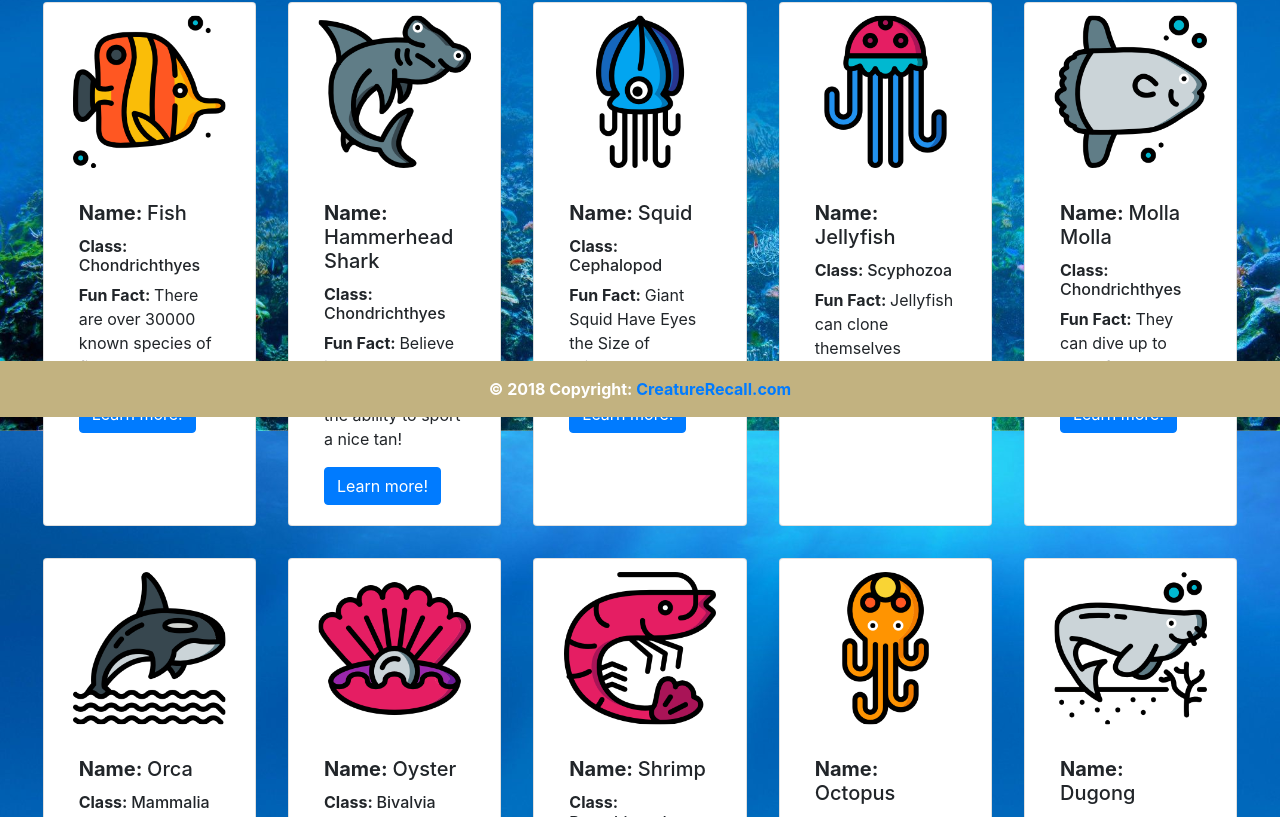
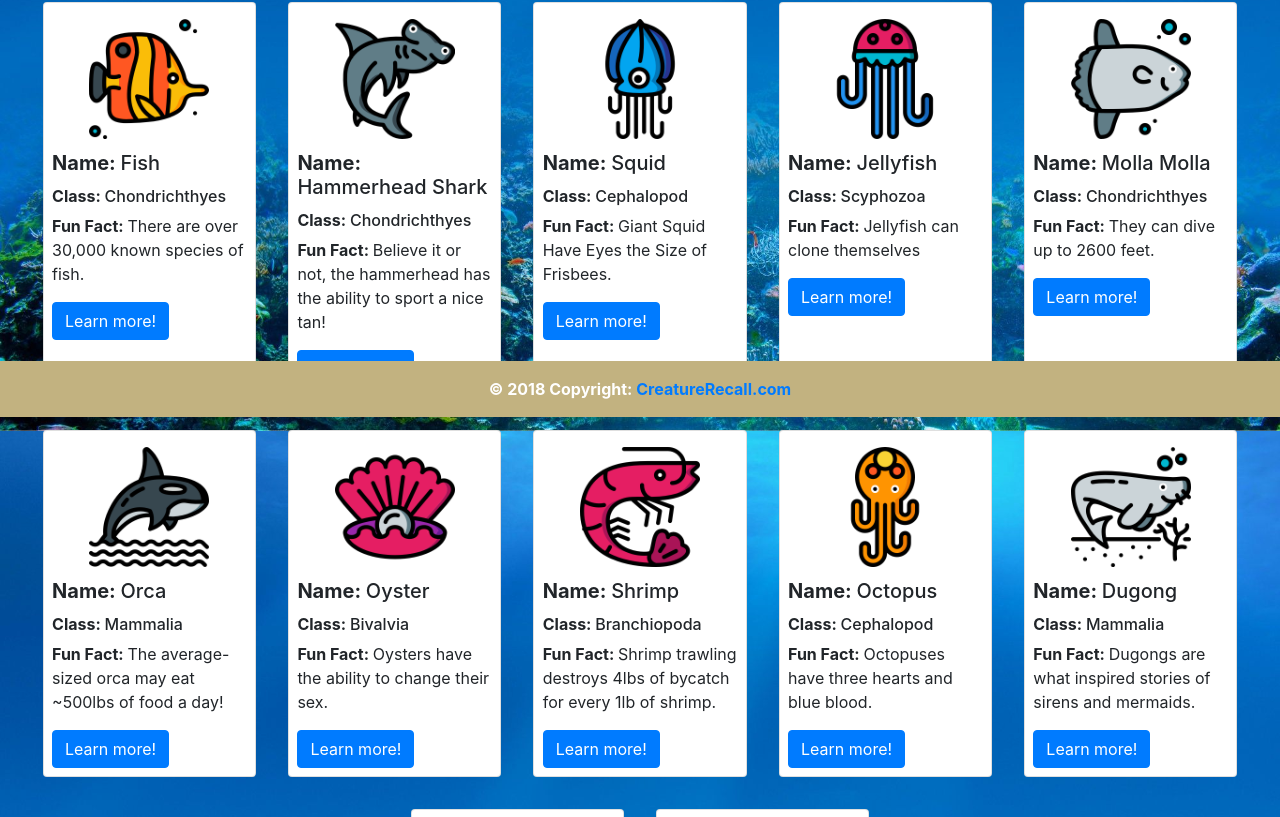
Before and after one commit to circuitsyn/CreatureRecall, a React (Create React App) app: page / in a window 1280 px wide. Shown: the part 383-1200 px from the top of the page. Built offline with nearby package versions, Linux system fonts and the light colour scheme.

Commit message:
rebuilt the card component as a class component

```diff
--- a/src/components/Card/card.js
+++ b/src/components/Card/card.js
@@ -1,13 +1,17 @@
-import React from "react";
+import React, { Component } from 'react';
 import "./style.css";
 
 
 
-function Card(props) {
-    console.log(props);
+class Card extends Component {
+    state = {
+        clicked: false
+    };
 
+    render() {
+        const props = this.props;
+        console.log(this.props);
     return (
-
         <div class="card col-12 col-sm-2 col-md-2 col-lg-2 col-xl-2 m-3">
             <img class="card-img-top cardImg" src={props.image} alt="Card image cap" />
             <div class="card-body">
@@ -21,5 +25,6 @@ function Card(props) {
 
     );
 }
+}
 
 export default Card;
--- a/src/components/Card/style.css
+++ b/src/components/Card/style.css
@@ -1,6 +1,15 @@
 .cardImg {
     height: auto;
-    width: 10rem;
+    width: 10vw;
     margin: auto;
-    padding: 7% 2% 7% 2%;
+    padding: 5% 2% 5% 2%;
 }
+
+.card-body {
+    padding: 1%;
+}
+
+.card {
+    padding: 0.5%;
+    /* height: 50px; */
+}
--- a/src/creatures.json
+++ b/src/creatures.json
@@ -4,7 +4,7 @@
     "name": "Fish",
     "image": "/assets/images/fish.png",
     "class": "Chondrichthyes",
-    "fact": "There are over 30000 known species of fish.",
+    "fact": "There are over 30,000 known species of fish.",
     "link": "http://www.sciencekids.co.nz/sciencefacts/animals/fish.html"
   },
   {
@@ -44,7 +44,7 @@
     "name": "Orca",
     "image": "/assets/images/orca.png",
     "class": "Mammalia",
-    "fact": "The average-sized orca may eat about 227 kilograms (500lbs) of food a day!",
+    "fact": "The average-sized orca may eat ~500lbs of food a day!",
     "link": "https://www.natgeokids.com/uk/discover/animals/sea-life/killer-whale-facts/"
   },
   {
@@ -60,7 +60,7 @@
     "name": "Shrimp",
     "image": "/assets/images/shrimp.png",
     "class": "Branchiopoda",
-    "fact": "Shrimp trawling (a.k.a. 'bulldozing the ocean') destroys four pounds of incidental bycatch for every pound of shrimp taken.",
+    "fact": "Shrimp trawling destroys 4lbs of bycatch for every 1lb of shrimp.",
     "link": "https://www.sportdiver.com/photos/cool-facts-about-shrimp#page-4"
   },
   {
@@ -76,7 +76,7 @@
     "name": "Dugong",
     "image": "/assets/images/sea-cow.png",
     "class": "Mammalia",
-    "fact": "The graceful swimming of dugongs is what inspired stories of sirens and mermaids. However, they don’t look anything like the tales.",
+    "fact": "Dugongs are what inspired stories of sirens and mermaids.",
     "link": "http://tonsoffacts.com/23-fun-interesting-facts-dugongs/"
   },
   {
```
